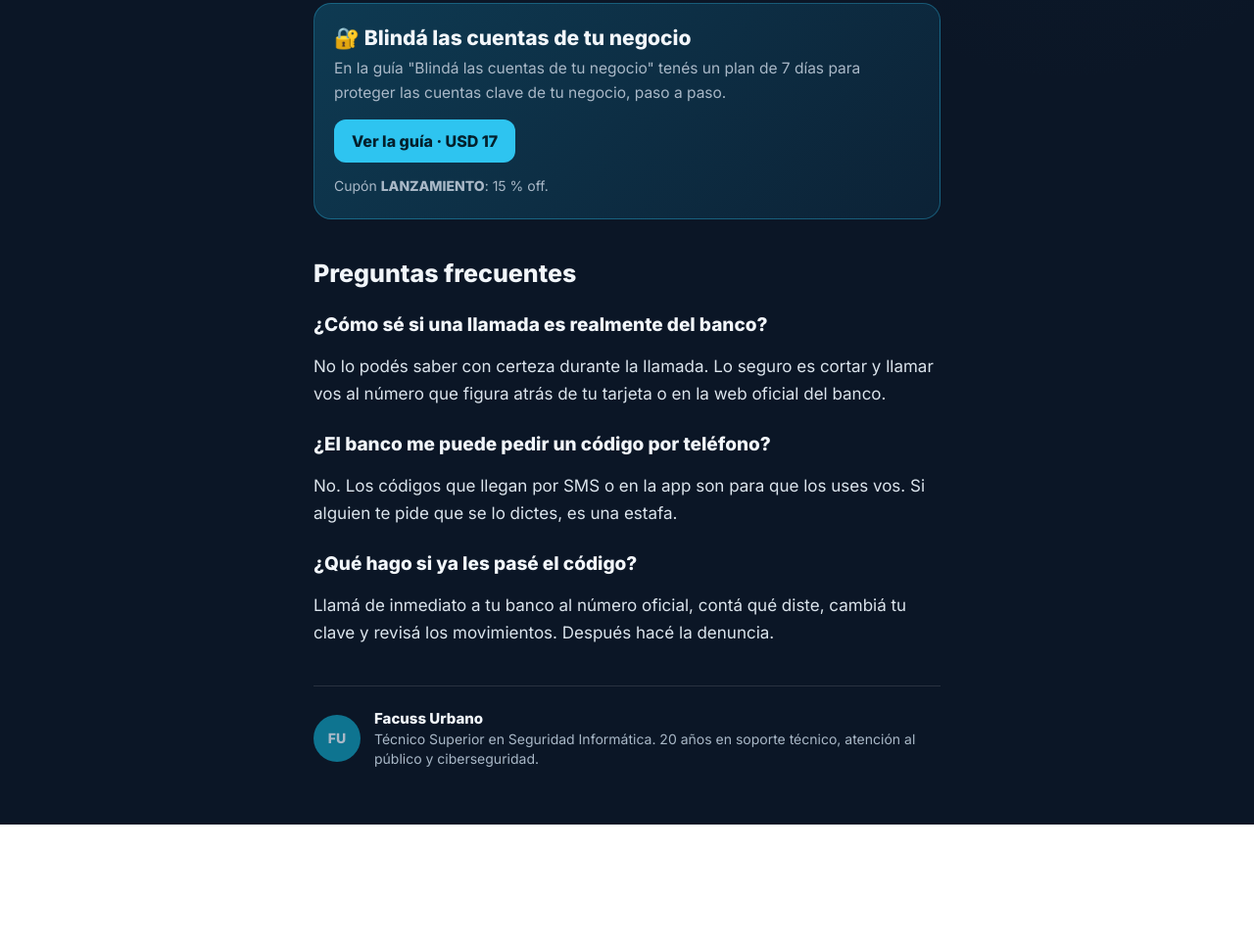
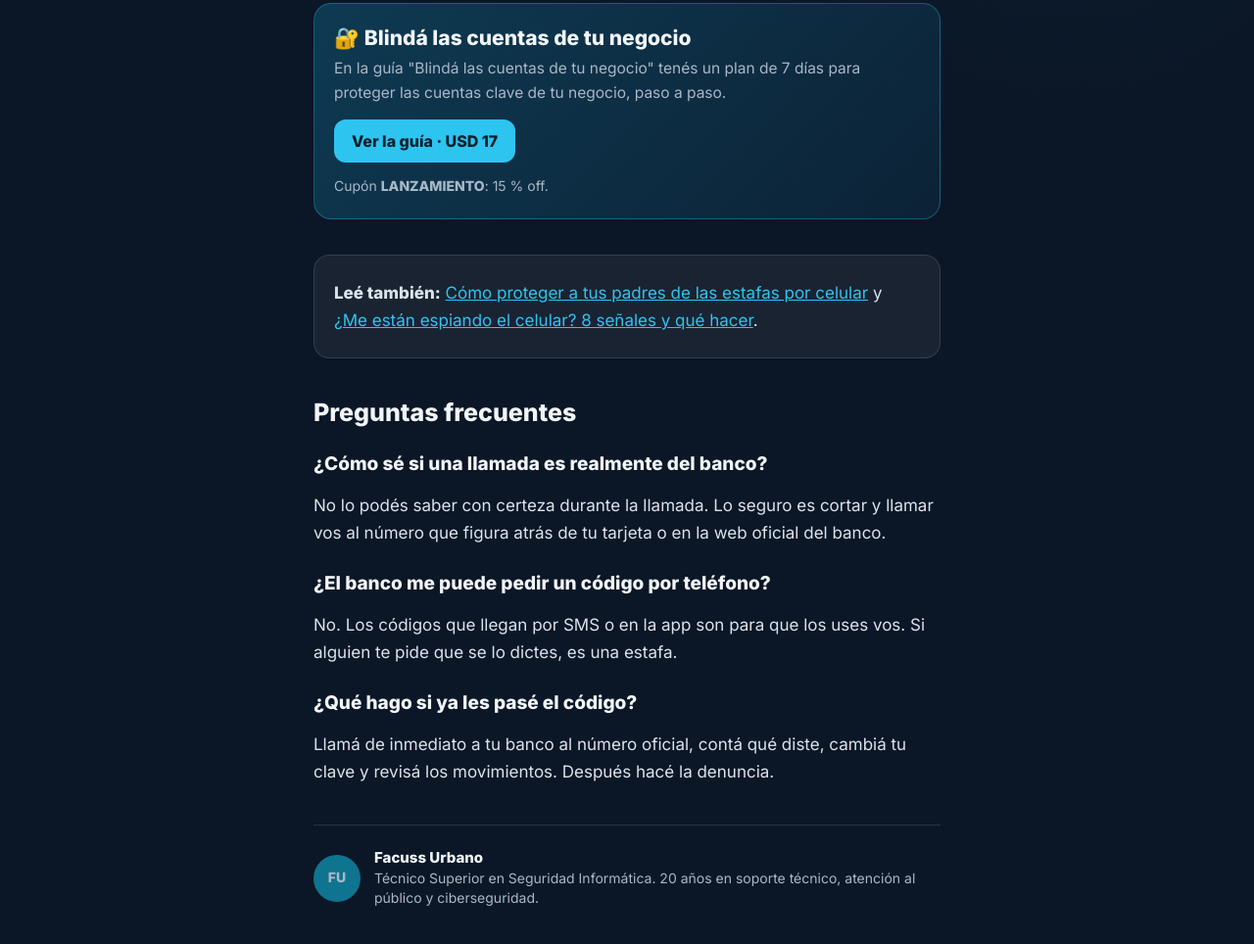
Before and after one commit to facussurbano-facuss/links, a plain HTML site: page blog/llamada-falsa-del-banco/index.html in a window 1280 px wide. Shown: the part 2571-3535 px from the top of the page at 98% size. Before the commit the page ends 3413 px from the top, so only its background shows below. Drawn offline with Linux system fonts and the light colour scheme.

Commit message:
Update index.html

```diff
--- a/blog/llamada-falsa-del-banco/index.html
+++ b/blog/llamada-falsa-del-banco/index.html
@@ -66,6 +66,7 @@ ml('account', '2776969');
 <p>Estas estafas apuntan mucho a personas mayores. Una charla de cinco minutos puede evitar un disgusto enorme:</p>
 <ul><li>Explicales la regla: "si te llaman del banco, cortá y llamame a mí o al número de la tarjeta".</li><li>Acordá con ellos que nunca se dicta un código por teléfono.</li><li>Pegá el número del banco en la heladera o al lado del teléfono.</li></ul>
 <div class="cta"><h3>🔐 Blindá las cuentas de tu negocio</h3><p>En la guía "Blindá las cuentas de tu negocio" tenés un plan de 7 días para proteger las cuentas clave de tu negocio, paso a paso.</p><a class="btn" href="https://facussdigital.gumroad.com/l/kjrdnl">Ver la guía · USD 17</a><p style="margin:12px 0 0;font-size:14px">Cupón <b>LANZAMIENTO</b>: 15 % off.</p></div>
+<div class="box"><p><b>Leé también:</b> <a href="https://facussurbano-facuss.github.io/links/blog/proteger-a-tus-padres-de-estafas/">Cómo proteger a tus padres de las estafas por celular</a> y <a href="https://facussurbano-facuss.github.io/links/blog/como-saber-si-me-espian-el-celular/">¿Me están espiando el celular? 8 señales y qué hacer</a>.</p></div>
 <h2>Preguntas frecuentes</h2><h3>¿Cómo sé si una llamada es realmente del banco?</h3><p>No lo podés saber con certeza durante la llamada. Lo seguro es cortar y llamar vos al número que figura atrás de tu tarjeta o en la web oficial del banco.</p><h3>¿El banco me puede pedir un código por teléfono?</h3><p>No. Los códigos que llegan por SMS o en la app son para que los uses vos. Si alguien te pide que se lo dictes, es una estafa.</p><h3>¿Qué hago si ya les pasé el código?</h3><p>Llamá de inmediato a tu banco al número oficial, contá qué diste, cambiá tu clave y revisá los movimientos. Después hacé la denuncia.</p>
 <div class="who"><div class="av">FU</div><div><strong>Facuss Urbano</strong>Técnico Superior en Seguridad Informática. 20 años en soporte técnico, atención al público y ciberseguridad.</div></div>
 </div></body></html>
```
